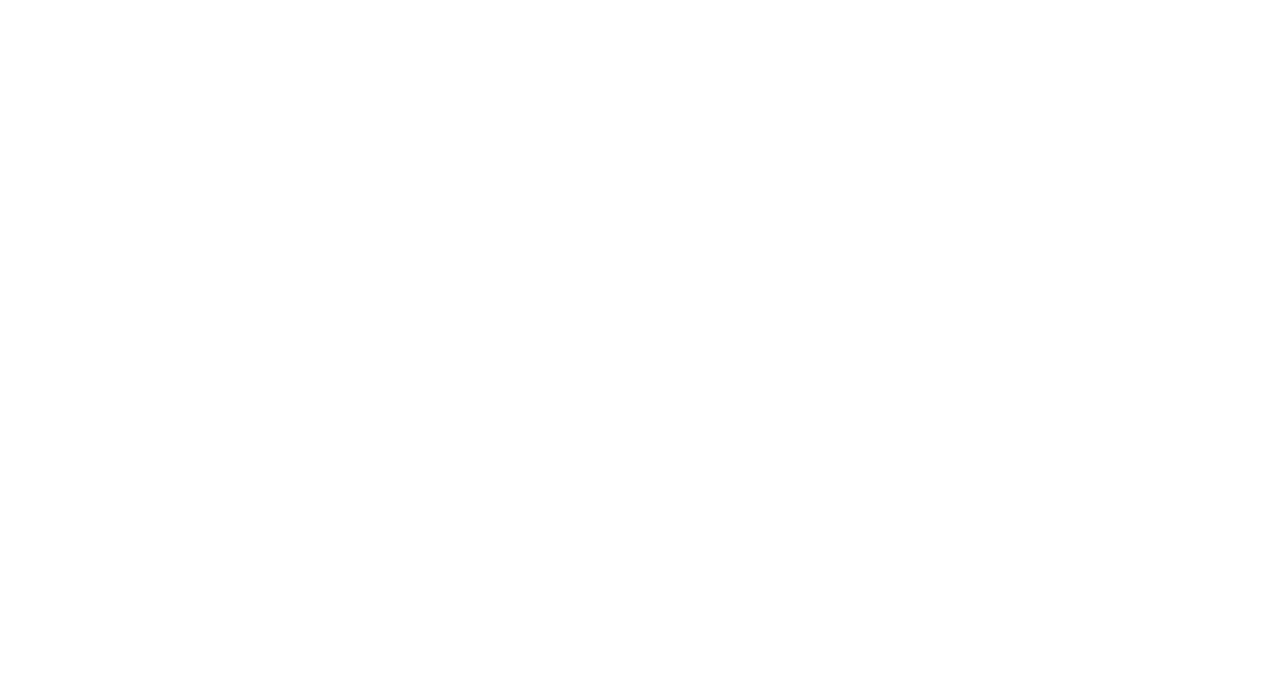
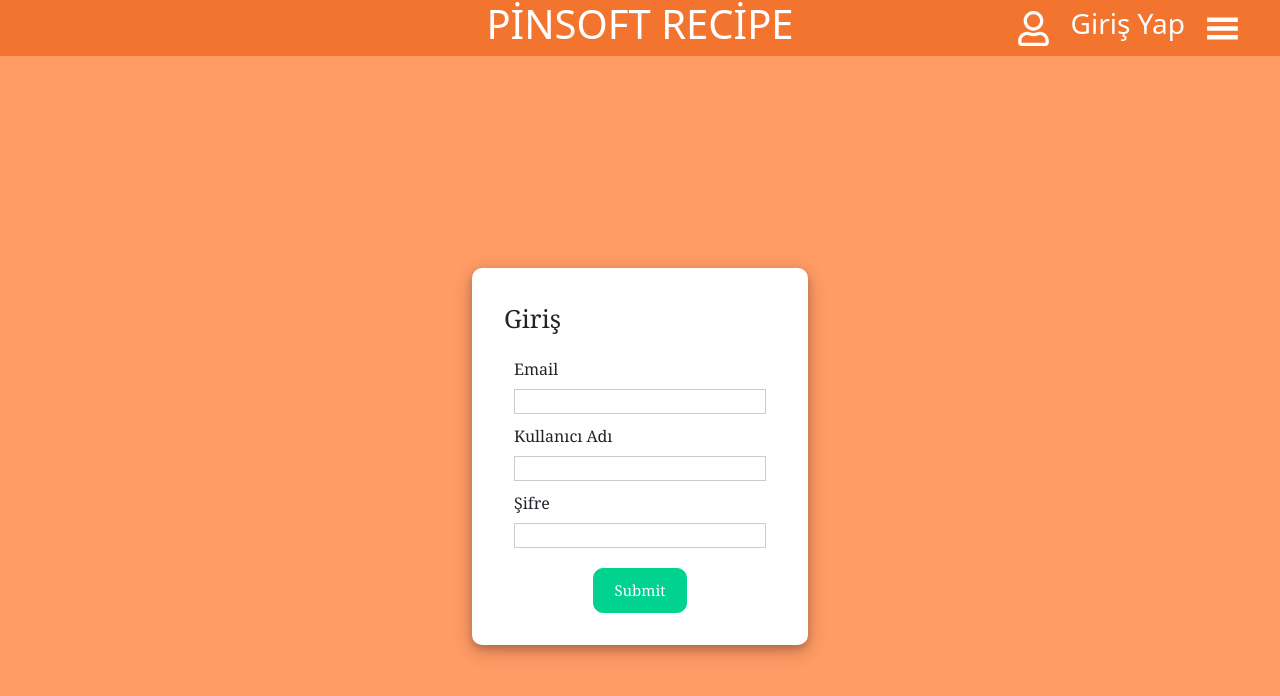
Before and after one commit to GoktugYmsk/pinsoft-recipe-challenge, a React (Create React App) app: page /signup in a window 1280 px wide. Before the commit this address had no page. Shown: the top 696 px of the page. Built offline with nearby package versions, Linux system fonts and the light colour scheme.

Commit message:
signup page

```diff
--- a/src/App.js
+++ b/src/App.js
@@ -1,6 +1,7 @@
 import { Route, Routes } from "react-router-dom";
 import AddRecipe from "./components/addRecipe";
 import Login from "./components/login";
+import Signup from "./components/signup";
 import "./App.css";
 
 import Layout from "./components/layout";
@@ -12,6 +13,7 @@
         <Route path="/" element={<Layout />} />
         <Route path="/addRecipe" element={<AddRecipe />} />
         <Route path="/login" element={<Login />} />
+        <Route path="/signup" element={<Signup />} />
       </Routes>
     </div>
   );
--- /dev/null
+++ b/src/components/signup/index.jsx
@@ -0,0 +1,91 @@
+import axios from "axios";
+import React, { useState } from "react";
+import { useNavigate } from "react-router-dom";
+
+import "./index.scss";
+import Header from "../header";
+
+function Signup() {
+  const [username, setUsername] = useState("");
+  const [email, setEmail] = useState("");
+  const [password, setPassword] = useState("");
+  const navigate = useNavigate();
+  const handleSignUp = async () => {
+    try {
+      const registerResponse = await axios.post(
+        process.env.REACT_APP_API_URL + "register",
+        {
+          username: username.trim(),
+          password: password,
+          email: email,
+        }
+      );
+      console.log("registerResponse", registerResponse);
+      if (registerResponse.status === 200) {
+        sessionStorage.setItem("username", username);
+        const token = registerResponse.data.token;
+        axios.defaults.headers.common["Register"] = `Bearer ${token}`;
+        sessionStorage.setItem("userTokenTry", token);
+      } else if (registerResponse === 403) {
+        console.log(
+          "Unauthorized. Insufficient permission to access user acoount."
+        );
+      } else {
+        console.log("Error - unknown");
+      }
+    } catch (error) {
+      console.error("Error occured during signup: ", error);
+    }
+  };
+  return (
+    <>
+      <Header />
+      <div className="app">
+        <div className="login-form">
+          <div className="title">Giriş</div>
+          <div className="form">
+            <form onSubmit={handleSignUp}>
+              <div className="input-container">
+                <label>Email </label>
+                <input
+                  type="text"
+                  name="email"
+                  required
+                  onChange={(event) => {
+                    setEmail(event.target.value);
+                  }}
+                />
+              </div>
+              <div className="input-container">
+                <label>Kullanıcı Adı </label>
+                <input
+                  type="text"
+                  name="username"
+                  required
+                  onChange={(event) => {
+                    setUsername(event.target.value);
+                  }}
+                />
+              </div>
+              <div className="input-container">
+                <label>Şifre </label>
+                <input
+                  type="password"
+                  name="pass"
+                  required
+                  onChange={(event) => {
+                    setPassword(event.target.value);
+                  }}
+                />
+              </div>
+              <div className="button-container" onClick={handleSignUp}>
+                <input type="submit" />
+              </div>
+            </form>
+          </div>
+        </div>
+      </div>
+    </>
+  );
+}
+export default Signup;
--- /dev/null
+++ b/src/components/signup/index.scss
@@ -0,0 +1,65 @@
+.app {
+    font-family: sans-serif;
+    display: flex;
+    align-items: center;
+    justify-content: center;
+    flex-direction: column;
+    gap: 20px;
+    height: 100vh;
+    font-family: Cambria, Cochin, Georgia, Times, "Times New Roman", serif;
+    background-color: rgb(255, 155, 101);
+  }
+
+  input[type="text"],
+  input[type="password"] {
+    height: 25px;
+    border: 1px solid rgba(0, 0, 0, 0.2);
+  }
+
+  input[type="submit"] {
+    margin-top: 10px;
+    cursor: pointer;
+    font-size: 15px;
+    background: #01d28e;
+    border: 1px solid #01d28e;
+    color: #fff;
+    border-radius: 10px;
+    padding: 10px 20px;
+  }
+
+  input[type="submit"]:hover {
+    background: #6cf0c2;
+  }
+
+  .button-container {
+    display: flex;
+    justify-content: center;
+  }
+
+  .login-form {
+    background-color:white;
+    padding: 2rem;
+    border-radius: 10px;
+    box-shadow: 0 4px 8px 0 rgba(0, 0, 0, 0.2), 0 6px 20px 0 rgba(0, 0, 0, 0.19);
+  }
+
+  .list-container {
+    display: flex;
+  }
+
+  .error {
+    color: red;
+    font-size: 12px;
+  }
+
+  .title {
+    font-size: 25px;
+    margin-bottom: 20px;
+  }
+
+  .input-container {
+    display: flex;
+    flex-direction: column;
+    gap: 8px;
+    margin: 10px;
+  }
```
